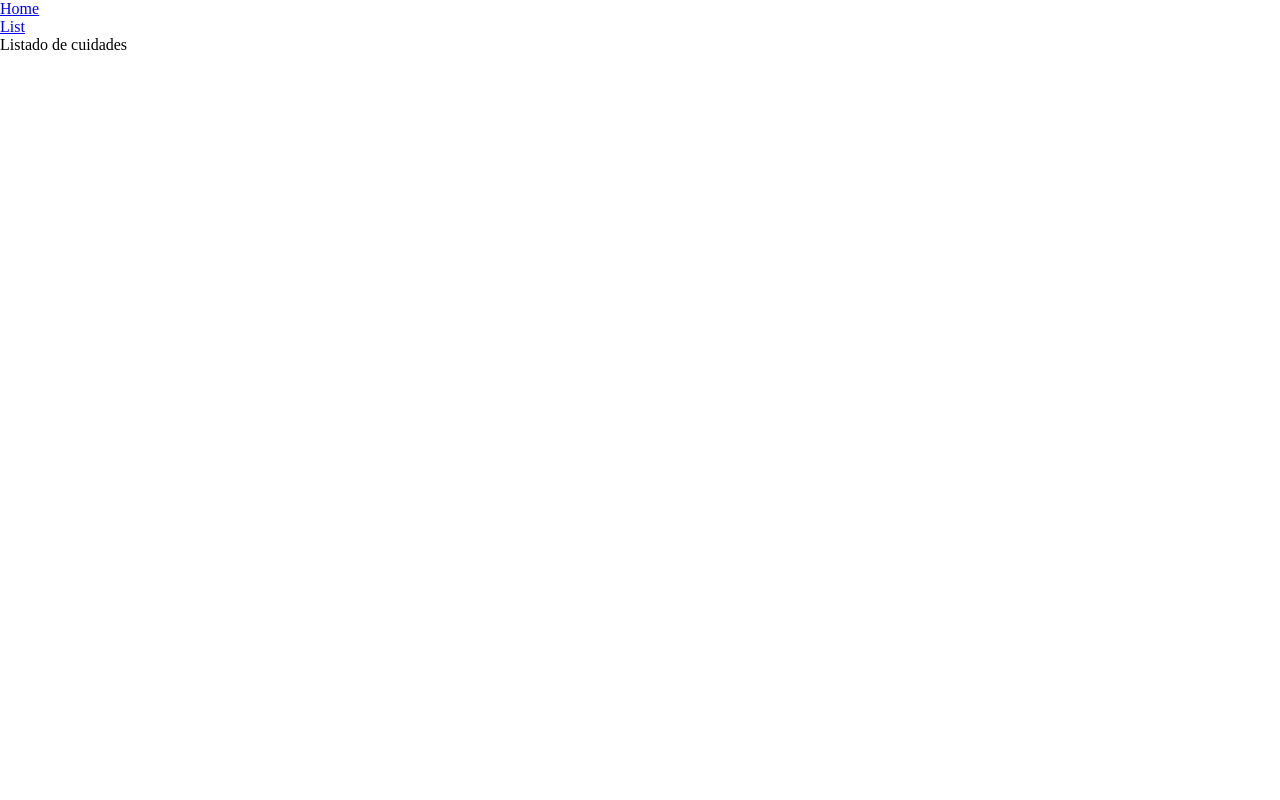
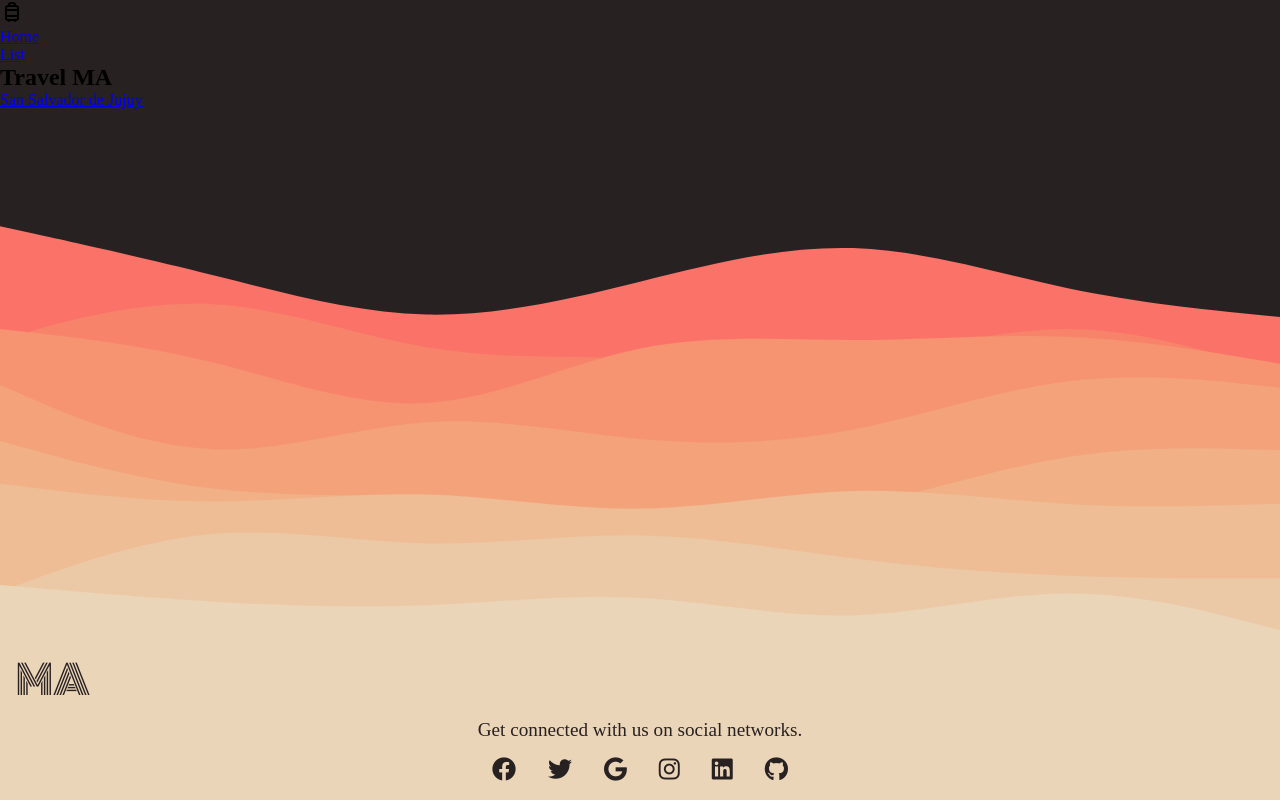
Before and after one commit to matias-martearena/curso-react-inicial, a React (Vite) app: page /city-list in a window 1280 px wide. Shown: the top 800 px of the page. Built offline with nearby package versions, Linux system fonts and the light colour scheme.

Commit message:
add: cityItem and cityList components and database requeriment

```diff
--- a/src/App.jsx
+++ b/src/App.jsx
@@ -2,13 +2,17 @@ import { BrowserRouter as Router, Route, Routes } from 'react-router-dom'
 
 import Home from './components/home/Home'
 import CityList from './components/city-list/CityList'
+import CityItem from './components/city-item/CityItem'
+
+import city from './database/city.json'
 
 function App() {
     return (
         <Router>
             <Routes>
                 <Route exact path="/" element={<Home />} />
-                <Route path="/city-list" element={<CityList />} />
+                <Route path="/city-list" element={<CityList arrCity={city} />} />
+                <Route path="/city-list/:id" element={<CityItem arrCity={city} />} />
             </Routes>
         </Router>
     )
--- a/src/components/city-item/CityItem.jsx
+++ b/src/components/city-item/CityItem.jsx
@@ -0,0 +1,40 @@
+import PropTypes from 'prop-types'
+import { useParams } from 'react-router-dom'
+import './cityItem.css'
+
+const CityItem = ({ arrCity }) => {
+    const { id } = useParams()
+    const city = arrCity.filter(city => city.id === parseInt(id))
+
+    return (
+        <section>
+            {city.map(city => (
+                <div key={city.id}>
+                    <h1>{city.nombre}</h1>
+                    <p>{city.descripcion}</p>
+                    <picture>
+                        {city.imagenes.map(img => (
+                            <img key={img.id} src={img.url} alt={`Foto con id: ${img.id}`} />
+                        ))}
+                    </picture>
+                    <h2>Puntos de interes</h2>
+                    <picture>
+                        {city.puntosInteres.map(pi => (
+                            <article key={pi.id}>
+                                <h3>{pi.nombre}</h3>
+                                <p>{pi.descripcion}</p>
+                                <img src={pi.url} alt={`Punto de interes con id: ${pi.id}`} />
+                            </article>
+                        ))}
+                    </picture>
+                </div>
+            ))}
+        </section>
+    )
+}
+
+CityItem.propTypes = {
+    arrCity: PropTypes.array.isRequired
+}
+
+export default CityItem
--- a/src/components/city-list/CityList.jsx
+++ b/src/components/city-list/CityList.jsx
@@ -1,13 +1,29 @@
+import PropTypes from 'prop-types'
+import { Link } from 'react-router-dom'
+
 import './cityList.css'
 import Header from '../header/Header'
+import Footer from '../footer/Footer'
 
-const CityList = () => {
+const CityList = ({ arrCity }) => {
     return (
         <section>
             <Header />
-            <div>Listado de cuidades</div>
+            <h1>Travel MA</h1>
+            <ul>
+                {arrCity.map(city => (
+                    <li key={city.id}>
+                        <Link to={`/city-list/${city.id}`}>{city.nombre}</Link>
+                    </li>
+                ))}
+            </ul>
+            <Footer />
         </section>
     )
 }
 
+CityList.propTypes = {
+    arrCity: PropTypes.arrayOf(PropTypes.object).isRequired
+}
+
 export default CityList
--- a/src/components/header/Header.jsx
+++ b/src/components/header/Header.jsx
@@ -4,6 +4,9 @@ const Header = () => {
     return (
         <header>
             <nav>
+                <picture>
+                    <img src="/luggage.svg" alt="logo" />
+                </picture>
                 <ul>
                     <li>
                         <a href="/">Home</a>
--- /dev/null
+++ b/src/database/city.json
@@ -0,0 +1,35 @@
+[
+    {
+        "id": 0,
+        "nombre": "San Salvador de Jujuy",
+        "descripcion": "San Salvador de Jujuy es una ciudad del norte de Argentina, cabecera del departamento Doctor Manuel Belgrano y capital y ciudad más poblada de la provincia de Jujuy. Llamada popularmente 'Tacita de Plata', se encuentra ubicada en un fértil valle, en la confluencia de los ríos Grande y Xibi Xibi, rodeada de montañas que, hacia el oeste, en invierno, suelen estar cubiertas de nieve.",
+        "imagenes": [
+            {
+                "id": 0,
+                "url": "https://i.pinimg.com/564x/88/8d/ba/888dbac63e1a9173da758354f4adaea2.jpg"
+            },
+            {
+                "id": 1,
+                "url": "https://i.pinimg.com/564x/ae/41/c6/ae41c6329b36dc46baef009232f3a4a2.jpg"
+            },
+            {
+                "id": 2,
+                "url": "https://i.pinimg.com/564x/12/a8/9c/12a89c2d101c8c70aebd1fd93a768a57.jpg"
+            }
+        ],
+        "puntosInteres": [
+            {
+                "id": 0,
+                "nombre": "Parque Xibi Xibi",
+                "descripcion": "Parque a las horillas del rio xibi xibi",
+                "url": "https://i.pinimg.com/564x/9e/e9/10/9ee910f7ee76515f8c314710fc850e11.jpg"
+            },
+            {
+                "id": 1,
+                "nombre": "Catedral de San Salvador de Jujuy",
+                "descripcion": "Catedral central de san salvador de jujuy",
+                "url": "https://i.pinimg.com/564x/ae/41/c6/ae41c6329b36dc46baef009232f3a4a2.jpg"
+            }
+        ]
+    }
+]
```
Also changed, not shown: 1 other file (tests, documents, lock files or other folders).
